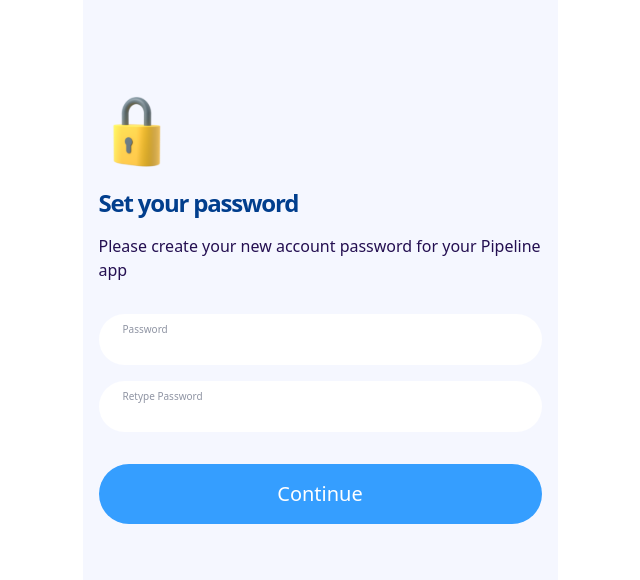
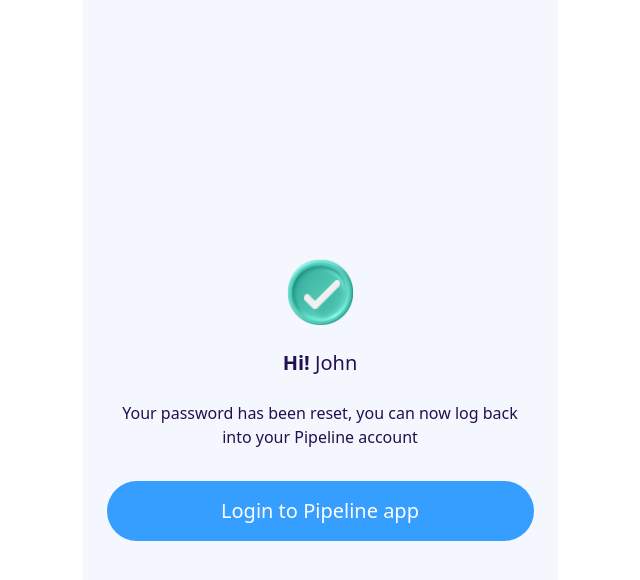
Before and after one commit to Emmakin/Pipeline, a React (Vite) app: page / in a window 1280 px wide. Shown: the top 580 px of the page, without its empty margins (320-960 px from the left). Built offline with nearby package versions, Linux system fonts and the light colour scheme.

Commit message:
Working on NewPasswordCreated page

```diff
--- a/src/App.jsx
+++ b/src/App.jsx
@@ -7,6 +7,7 @@
 import EnterEmail from "./pages/passwordRecovery/EnterEmail";
 import EmailSent from "./pages/passwordRecovery/EmailSent";
 import SetPassword from "./pages/passwordRecovery/SetPassword";
+import NewPasswordCreated from "./pages/passwordRecovery/NewPasswordCreated";
 
 function App() {
   return (
@@ -17,7 +18,8 @@
       {/* <Login /> */}
       {/* <EnterEmail /> */}
       {/* <EmailSent /> */}
-      <SetPassword />
+      {/* <SetPassword /> */}
+      <NewPasswordCreated />
     </div>
   );
 }
--- a/src/output.css
+++ b/src/output.css
@@ -594,10 +594,6 @@
   margin-top: 5rem;
 }
 
-.mt-6 {
-  margin-top: 1.5rem;
-}
-
 .mt-8 {
   margin-top: 2rem;
 }
@@ -688,6 +684,10 @@
   padding: 1rem;
 }
 
+.p-6 {
+  padding: 1.5rem;
+}
+
 .px-10 {
   padding-left: 2.5rem;
   padding-right: 2.5rem;
@@ -727,14 +727,6 @@
 
 .pt-2 {
   padding-top: 0.5rem;
-}
-
-.pt-32 {
-  padding-top: 8rem;
-}
-
-.pt-24 {
-  padding-top: 6rem;
 }
 
 .text-center {
@@ -818,13 +810,13 @@
   color: rgba(143, 148, 163, 1);
 }
 
+.text-texttBlack {
+  color: rgba(36, 15, 81, 1);
+}
+
 .text-white {
   --tw-text-opacity: 1;
   color: rgb(255 255 255 / var(--tw-text-opacity));
-}
-
-.text-texttBlack {
-  color: rgba(36, 15, 81, 1);
 }
 
 .outline-none {
--- /dev/null
+++ b/src/pages/passwordRecovery/NewPasswordCreated.jsx
@@ -0,0 +1,24 @@
+import React from "react";
+import success from "../../assets/success.svg";
+import MainButton from "../../components/MainButton";
+
+const NewPasswordCreated = () => {
+  return (
+    <div className="min-h-screen flex flex-col items-center justify-center p-6">
+      <div className="h-fit text-center text-texttBlack">
+        <img src={success} alt="Success" className="mx-auto mb-6" />
+        <p className="text-xl mb-6">
+          <span className="font-semibold">Hi!</span> John
+        </p>
+        <p className="mb-8">
+          Your password has been reset, you can now log back into your Pipeline
+          account
+        </p>
+
+        <MainButton>Login to Pipeline app</MainButton>
+      </div>
+    </div>
+  );
+};
+
+export default NewPasswordCreated;
--- a/src/pages/passwordRecovery/SetPassword.jsx
+++ b/src/pages/passwordRecovery/SetPassword.jsx
@@ -6,15 +6,13 @@
 
 const SetPassword = () => {
   return (
-    <div className="p-4 pt-24">
+    <div className="p-4 flex flex-col justify-center items-center min-h-screen">
+      <div className="h-fit w-full">
         <img src={padlock} alt="PASSWORD" className="mb-4" />
-
         <HeadText addStyles={"mb-4"}>Set your password</HeadText>
-
         <p className="text-texttBlack">
           Please create your new account password for your Pipeline app
         </p>
-
         <form noValidate className="mt-8 mb-8">
           <LabelAndInput
             labelContent={"Password"}
@@ -27,8 +25,8 @@
             inputType={"password"}
           />
         </form>
-
         <MainButton>Continue</MainButton>
+      </div>
     </div>
   );
 };
```
Also changed, not shown: src/assets/success.svg (added). Lines whose indentation alone changed are shown as unchanged.
